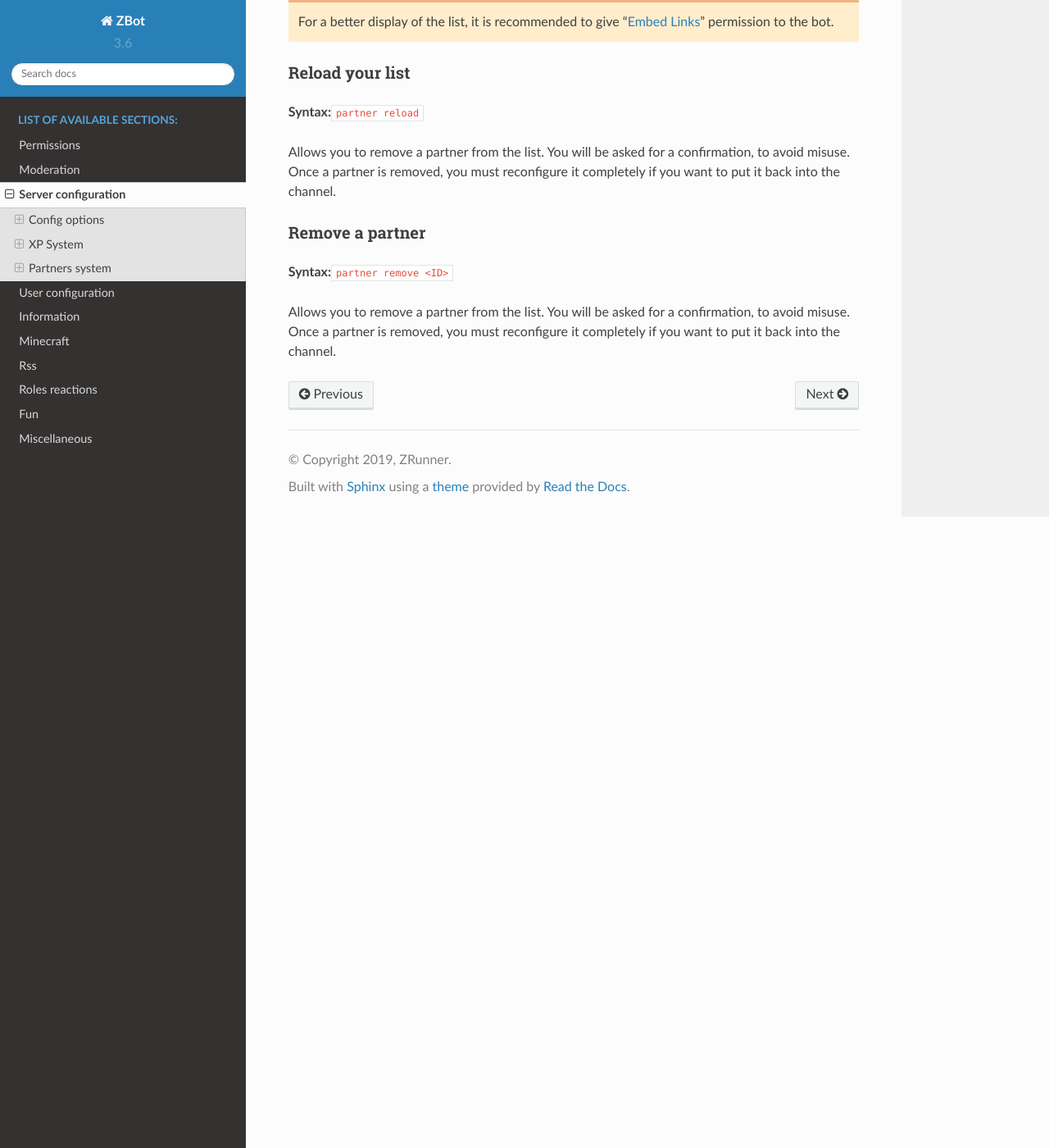
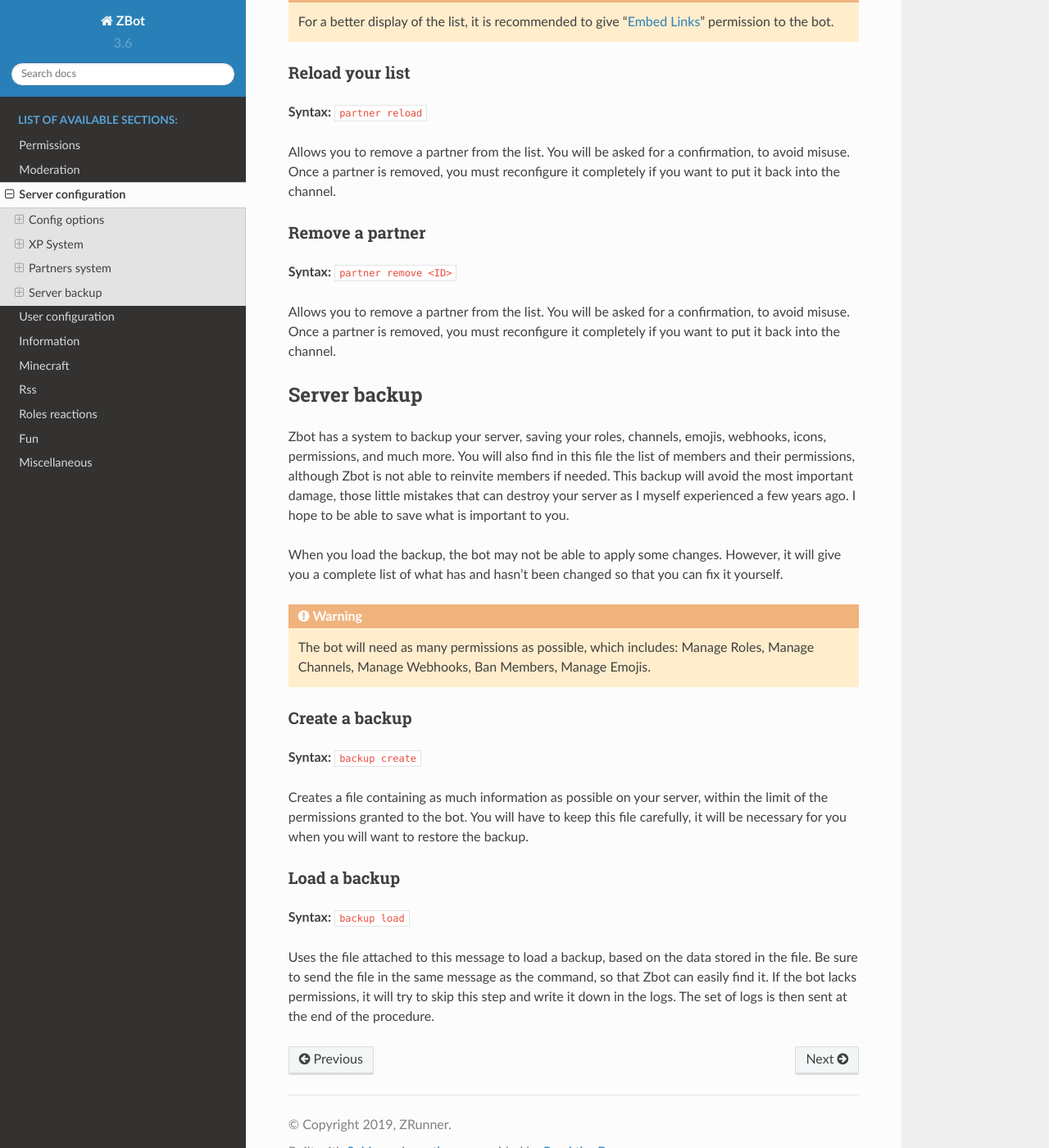
Before and after one commit to Axobot-org/Axobot, a Sphinx documentation site: the page built from docs/server.rst, in a window 1280 px wide and 1400 px high, scrolled down 6009 px. Shown: the whole window at 82% size. Built offline with Sphinx 7.4.7 and the Read the Docs theme 2.0.0, drawn with Linux system fonts in a browser that asks for light colours.

Commit message:
[add] docs for `backup`

```diff
--- a/docs/server.rst
+++ b/docs/server.rst
@@ -147,7 +147,7 @@
 Add a partner
 -------------
 
-**Syntax:**:code:`partner add <invite> [description]`
+**Syntax:** :code:`partner add <invite> [description]`
 
 Allows you to add a server or bot to your partner list. The invitation must be either a server invitation (starting with discord.gg) or a bot invitation (discordapp.com/oauth). This invitation will be used to synchronize the partner, so make sure it does not expire.
 
@@ -155,7 +155,7 @@
 Change the embed color
 ----------------------
 
-**Syntax:**:code:`partner color <new color>`
+**Syntax:** :code:`partner color <new color>`
 
 Modifies the color of the partner embed, i. e. the color of the bar to the left of the presentations. An alias exists with the subcommand "colour".
 
@@ -163,7 +163,7 @@
 Modify a description
 --------------------
 
-**Syntax:**:code:`partner description <ID> <new message>`
+**Syntax:** :code:`partner description <ID> <new message>`
 
 Adds or modifies the description of a partner. The identifier must be that of the partnership, obtainable via the command `partners list` or under the embed displayed in the partners' lounge.
 
@@ -171,7 +171,7 @@
 Change a server invite
 ----------------------
 
-**Syntax:**:code:`partner invite <ID> [new invite]`
+**Syntax:** :code:`partner invite <ID> [new invite]`
 
 It often happens that for X reason an invitation becomes invalid. Problem: Zbot uses the partner invitation to synchronize partners with the channel. There is therefore a command to quickly change the invitation of a server.
 
@@ -181,7 +181,7 @@
 List every partners
 -------------------
 
-**Syntax:**:code:`partners list`
+**Syntax:** :code:`partners list`
 
 Lists all the partners that your server currently has. The bot will display the name of the partner, the type (server or bot), and the date of addition. You will even have the list of servers that have added you as a partner!
 
@@ -191,7 +191,7 @@
 Reload your list
 ----------------
 
-**Syntax:**:code:`partner reload`
+**Syntax:** :code:`partner reload`
 
 Allows you to remove a partner from the list. You will be asked for a confirmation, to avoid misuse. Once a partner is removed, you must reconfigure it completely if you want to put it back into the channel.
 
@@ -199,6 +199,31 @@
 Remove a partner
 ----------------
 
-**Syntax:**:code:`partner remove <ID>`
+**Syntax:** :code:`partner remove <ID>`
 
 Allows you to remove a partner from the list. You will be asked for a confirmation, to avoid misuse. Once a partner is removed, you must reconfigure it completely if you want to put it back into the channel.
+
+-------------
+Server backup
+-------------
+
+Zbot has a system to backup your server, saving your roles, channels, emojis, webhooks, icons, permissions, and much more. You will also find in this file the list of members and their permissions, although Zbot is not able to reinvite members if needed.
+This backup will avoid the most important damage, those little mistakes that can destroy your server as I myself experienced a few years ago. I hope to be able to save what is important to you.
+
+When you load the backup, the bot may not be able to apply some changes. However, it will give you a complete list of what has and hasn't been changed so that you can fix it yourself.
+
+.. warning:: The bot will need as many permissions as possible, which includes: Manage Roles, Manage Channels, Manage Webhooks, Ban Members, Manage Emojis.
+
+Create a backup
+---------------
+
+**Syntax:** :code:`backup create`
+
+Creates a file containing as much information as possible on your server, within the limit of the permissions granted to the bot. You will have to keep this file carefully, it will be necessary for you when you will want to restore the backup.
+
+Load a backup
+-------------
+
+**Syntax:** :code:`backup load`
+
+Uses the file attached to this message to load a backup, based on the data stored in the file. Be sure to send the file in the same message as the command, so that Zbot can easily find it. If the bot lacks permissions, it will try to skip this step and write it down in the logs. The set of logs is then sent at the end of the procedure.
```
